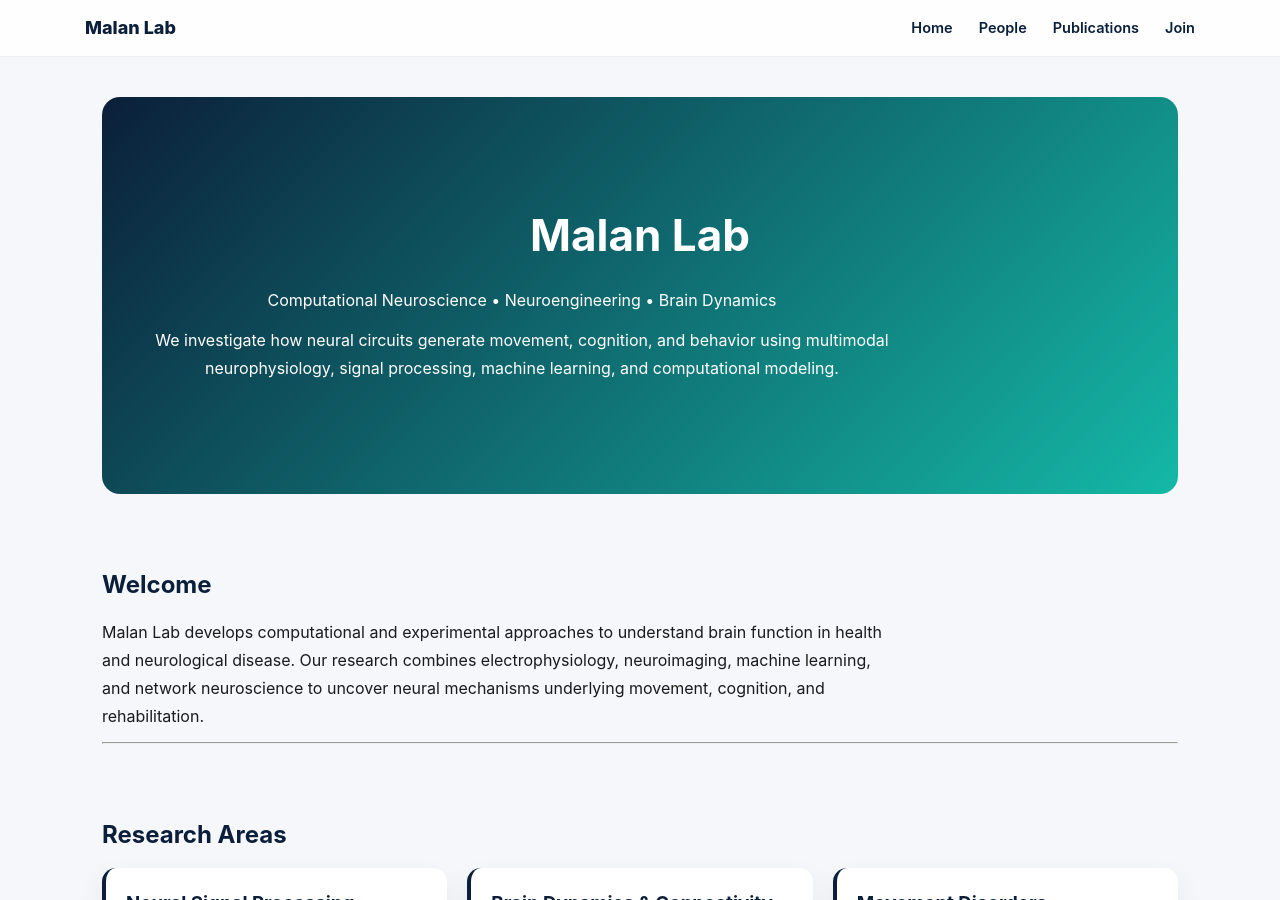
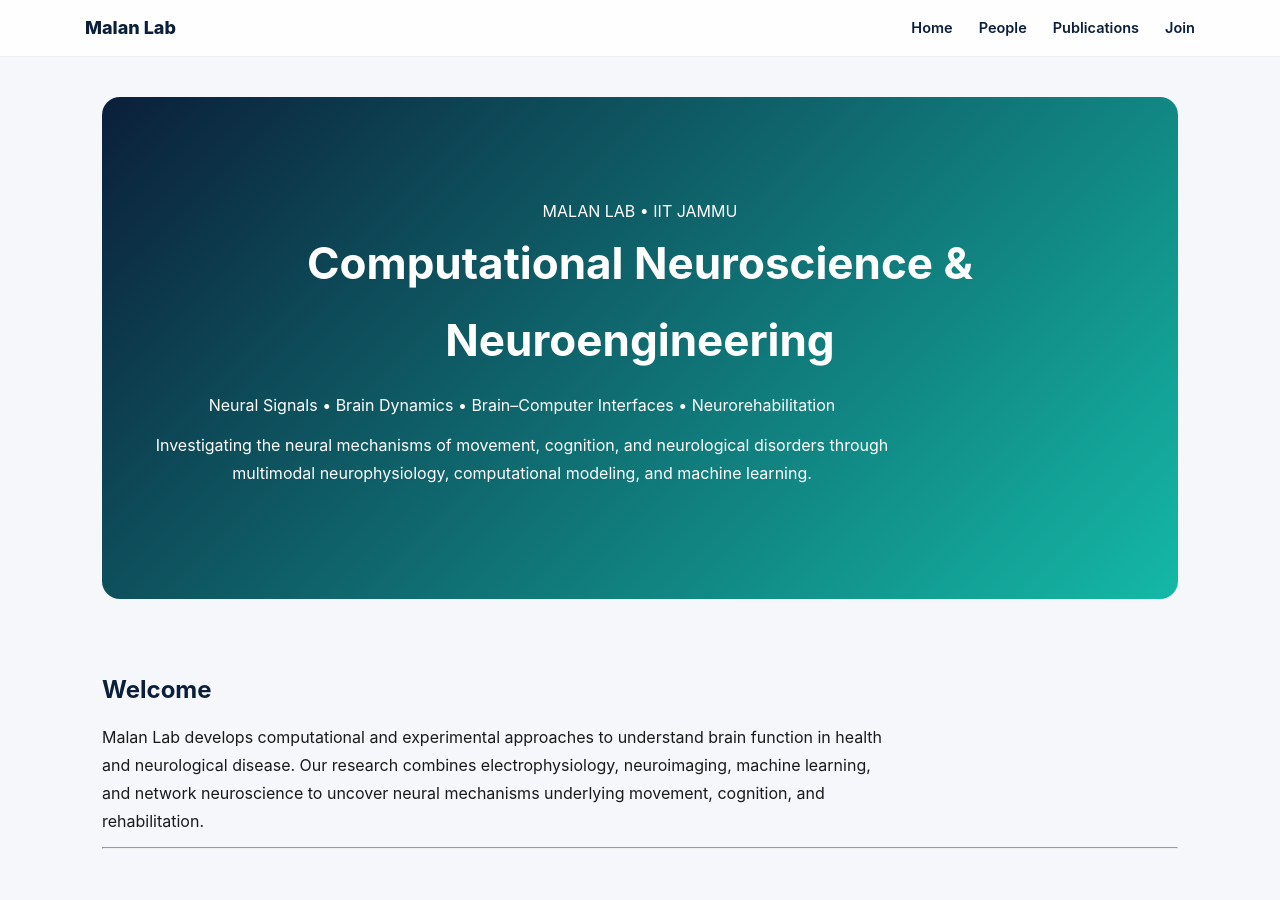
Before and after one commit to malanlab/malanlab.github.io, a Jekyll site: the page built from index.md, in a window 1280 px wide and 900 px high. Built offline with Jekyll 4.4.1, drawn with Linux system fonts in a browser that asks for light colours.

Commit message:
Update index.md

```diff
--- a/index.md
+++ b/index.md
@@ -4,15 +4,24 @@ title: Malan Lab
 ---
 
 <div class="hero">
-  <h1>Malan Lab</h1>
+
+  <div class="hero-lab">
+    MALAN LAB • IIT JAMMU
+  </div>
+
+  <h1>
+    Computational Neuroscience &
+    Neuroengineering
+  </h1>
 
   <p class="tagline">
-    Computational Neuroscience • Neuroengineering • Brain Dynamics
+    Neural Signals • Brain Dynamics • Brain–Computer Interfaces • Neurorehabilitation
   </p>
 
   <p class="subtitle">
-    We investigate how neural circuits generate movement, cognition, and behavior using multimodal neurophysiology, signal processing, machine learning, and computational modeling.
+    Investigating the neural mechanisms of movement, cognition, and neurological disorders through multimodal neurophysiology, computational modeling, and machine learning.
   </p>
+
 </div>
 
 ## Welcome
```
